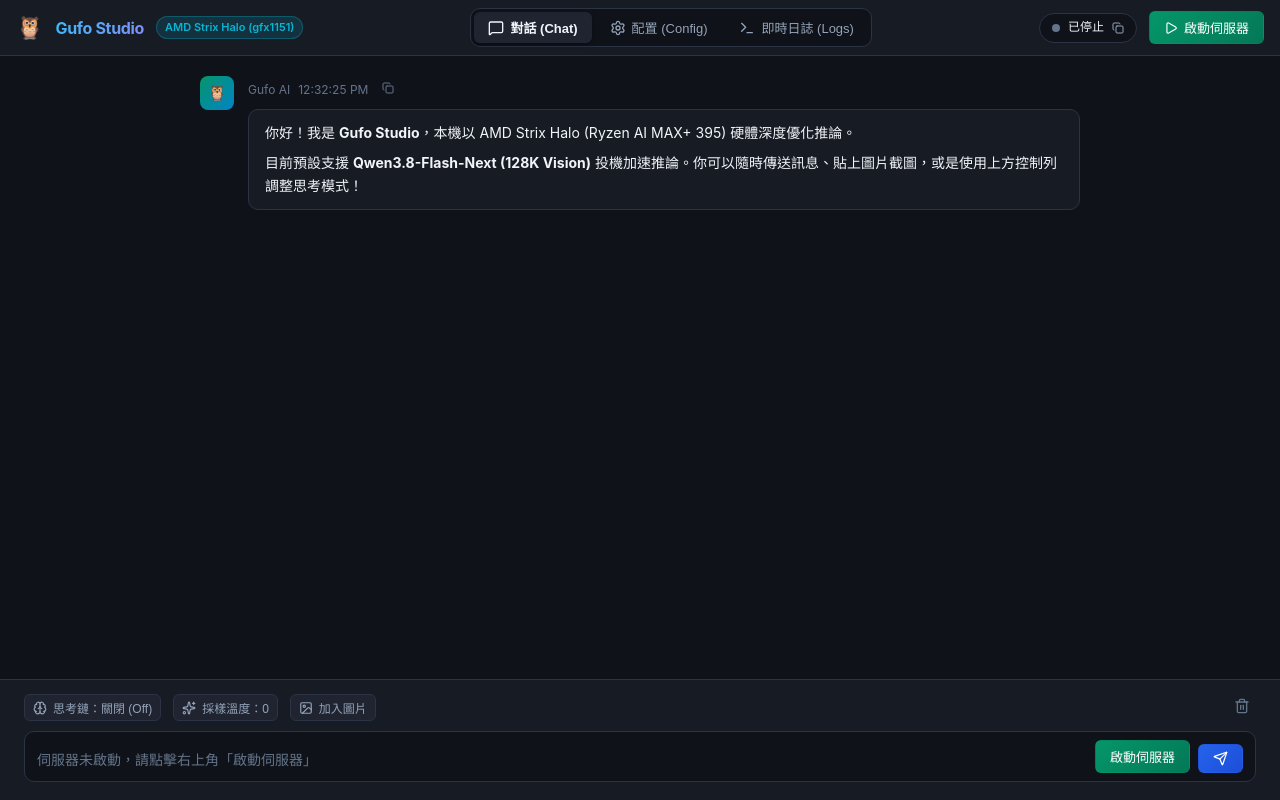
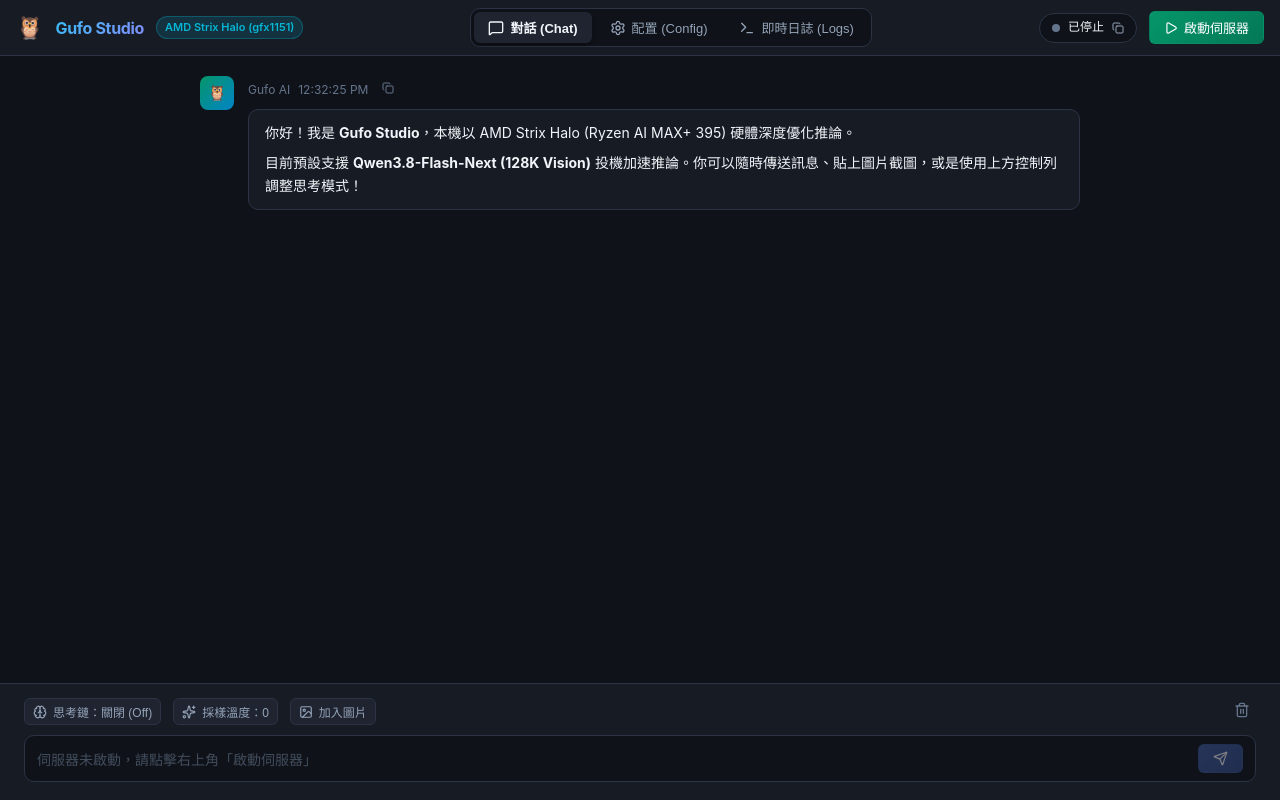
Before and after one commit to Minus-Wu/gufo-studio, a React (Vite) app: page / in a window 1280 px wide. Built offline with nearby package versions, Linux system fonts and the light colour scheme.

Commit message:
fix: remove redundant start server button from chat input and disable send when server not running

```diff
--- a/src/App.tsx
+++ b/src/App.tsx
@@ -196,7 +196,7 @@
 
       <main className="app-body">
         {activeTab === 'chat' && (
-          <ChatView status={status} onStartServer={handleStartServer} />
+          <ChatView status={status} />
         )}
         {activeTab === 'config' && (
           <ConfigView
--- a/src/components/ChatView.tsx
+++ b/src/components/ChatView.tsx
@@ -18,10 +18,10 @@
 
 interface ChatViewProps {
   status: ServerStatus;
-  onStartServer: () => void;
+  onStartServer?: () => void;
 }
 
-export const ChatView: React.FC<ChatViewProps> = ({ status, onStartServer }) => {
+export const ChatView: React.FC<ChatViewProps> = ({ status }) => {
   const [messages, setMessages] = useState<ChatMessage[]>([
     {
       id: 'welcome',
@@ -96,10 +96,7 @@
   };
 
   const handleSend = async () => {
-    if ((!input.trim() && images.length === 0) || isGenerating) return;
-
-    if (status.state !== 'running') {
-      alert('Gufo 伺服器尚未運行，請點擊右上角「啟動伺服器」後再進行對話。');
+    if ((!input.trim() && images.length === 0) || isGenerating || status.state !== 'running') {
       return;
     }
 
@@ -431,6 +428,8 @@
             placeholder={
               status.state === 'running'
                 ? '輸入訊息... (Shift+Enter 換行，Ctrl+V 可直接貼上圖片截圖)'
+                : status.state === 'starting'
+                ? '伺服器載入模型中，請稍候...'
                 : '伺服器未啟動，請點擊右上角「啟動伺服器」'
             }
             rows={1}
@@ -441,16 +440,12 @@
             onKeyDown={(e) => {
               if (e.key === 'Enter' && !e.shiftKey) {
                 e.preventDefault();
-                handleSend();
+                if (status.state === 'running') {
+                  handleSend();
+                }
               }
             }}
           />
-
-          {status.state !== 'running' && (
-            <button className="btn btn-emerald" onClick={onStartServer} title="點擊立即啟動伺服器">
-              <span>啟動伺服器</span>
-            </button>
-          )}
 
           {isGenerating ? (
             <button className="btn btn-danger" onClick={handleStopGenerating} title="停止生成">
@@ -461,7 +456,14 @@
             <button
               className="btn btn-primary"
               onClick={handleSend}
-              disabled={(!input.trim() && images.length === 0) || status.state !== 'running'}
+              disabled={status.state !== 'running' || (!input.trim() && images.length === 0)}
+              title={
+                status.state === 'running'
+                  ? '傳送訊息 (Enter)'
+                  : status.state === 'starting'
+                  ? '伺服器載入模型中，暫時無法傳送'
+                  : '伺服器未啟動，請先於右上角啟動伺服器'
+              }
             >
               <Send size={15} />
             </button>
--- a/src/styles.css
+++ b/src/styles.css
@@ -282,6 +282,15 @@
   border: 1px solid transparent;
   transition: all 0.15s ease;
   user-select: none;
+}
+
+.btn:disabled,
+.btn[disabled] {
+  opacity: 0.45;
+  cursor: not-allowed !important;
+  pointer-events: none;
+  filter: grayscale(0.5);
+  box-shadow: none !important;
 }
 
 .btn-primary {
@@ -593,6 +602,11 @@
   color: var(--text-muted);
 }
 
+.chat-textarea:disabled {
+  cursor: not-allowed;
+  opacity: 0.6;
+}
+
 /* Config Layout */
 .config-container {
   flex: 1;
```
